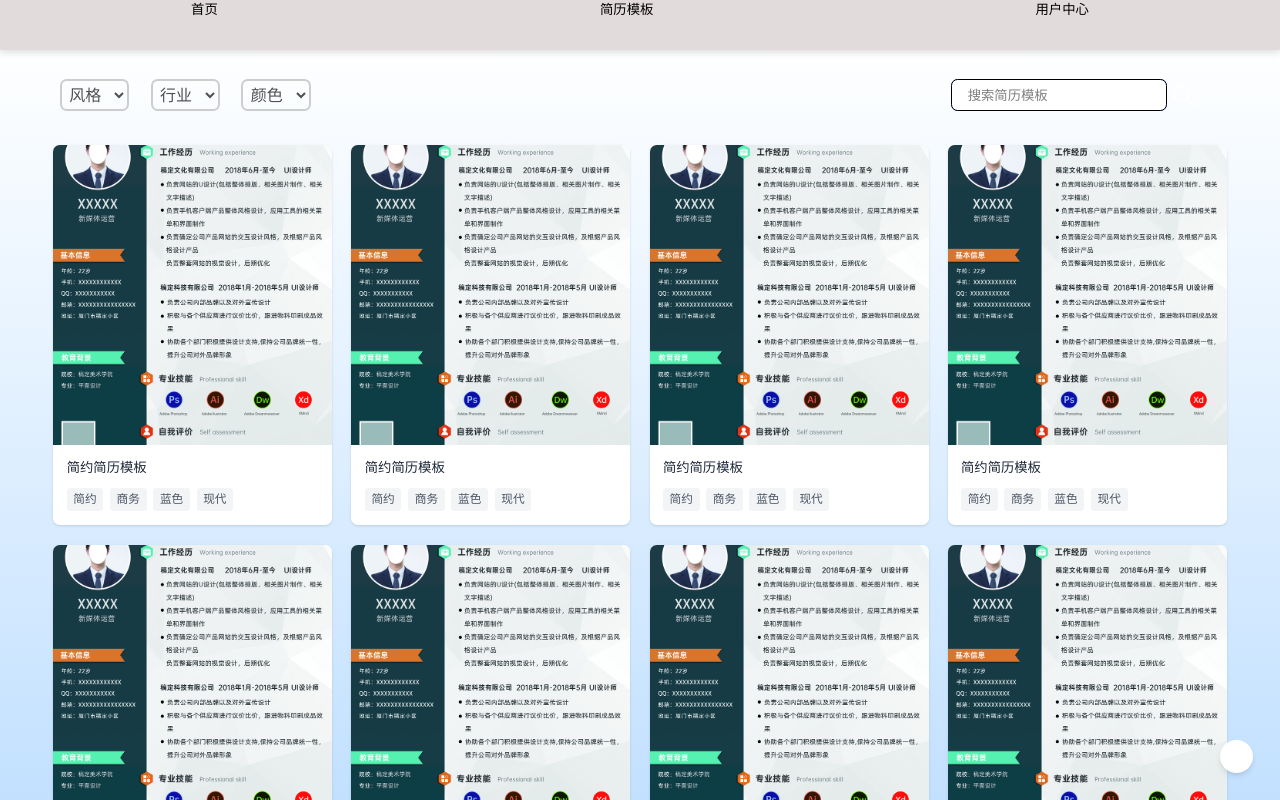
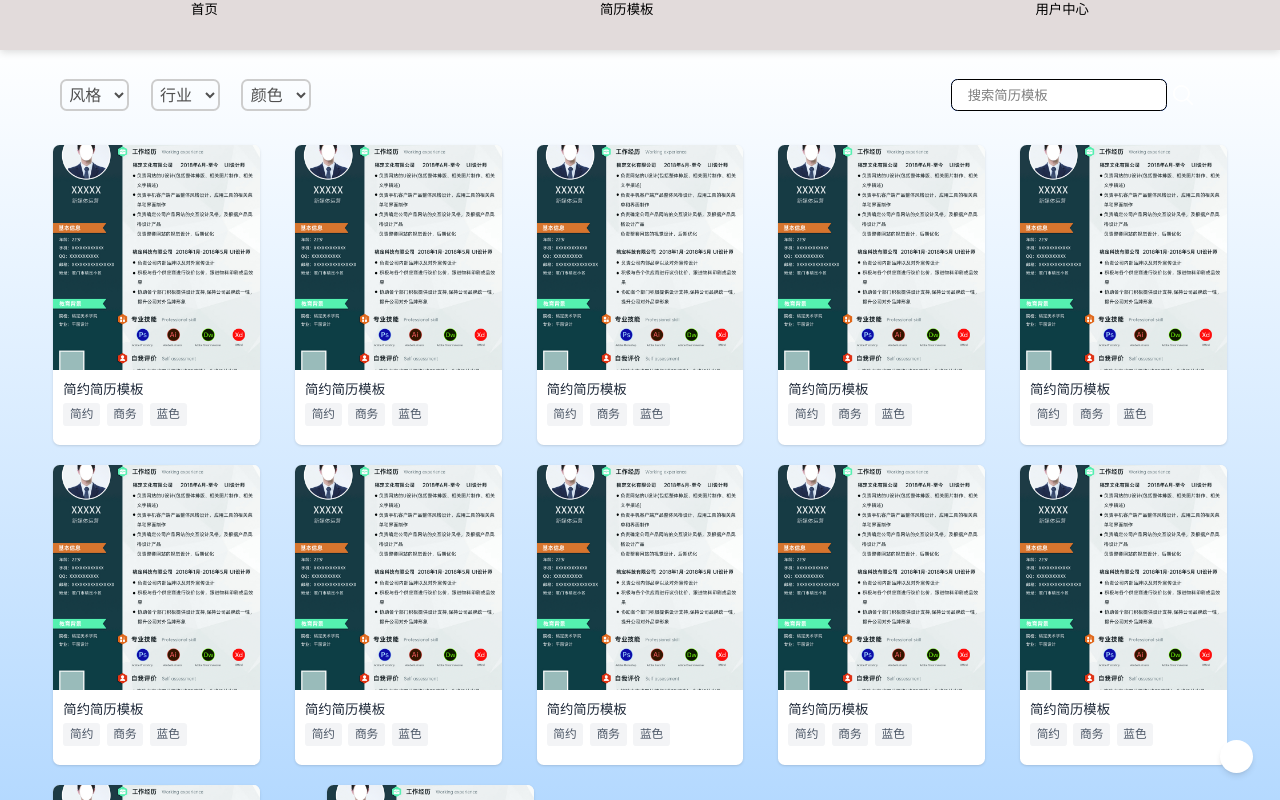
Before and after one commit to codepaintstudio/cp-resume, a Vue app: page /cv in a window 1280 px wide. Shown: the top 800 px of the page. Built offline with nearby package versions, Linux system fonts and the light colour scheme.

Commit message:
refactor(CvCard): 将简历模板卡片封装为独立组件

```diff
--- a/src/components/CvCard.vue
+++ b/src/components/CvCard.vue
@@ -1,12 +1,28 @@
 <script setup lang="ts">
+import imgCV from "@/assets/images/default-resume.png";
+import { defineProps } from "vue";
+
+defineProps({
+  customClass: {
+    type: String,
+    default: 'w-62 h-90'
+  }
+});
+
 </script>
 <template>
-  <div>CvCard</div>
+  <div :class="['bg-white rounded-lg shadow-sm hover:shadow-lg transition-shadow', customClass]">
+    <img :src="imgCV" class="w-full h-3/4 object-cover rounded-t-lg" :alt="`简历模板`">
+    <div class="p-3">
+      <div class="flex items-center justify-between">
+        <h3 class="text-gray-800 font-medium">简约简历模板</h3>
+      </div>
+      <div class="flex flex-wrap gap-2 mt-1 mb-2">
+        <span class="px-2 py-1 bg-gray-100 text-gray-600 text-sm rounded">简约</span>
+        <span class="px-2 py-1 bg-gray-100 text-gray-600 text-sm rounded">商务</span>
+        <span class="px-2 py-1 bg-gray-100 text-gray-600 text-sm rounded">蓝色</span>
+      </div>
+    </div>
+  </div>
 </template>
-<style scoped>
-div {
-  background-color: rgb(27, 190, 202);
-  width: 200px;
-  height: 300px;
-}
-</style>
+<style scoped></style>
--- a/src/views/CvTemplate/CvTemplate.vue
+++ b/src/views/CvTemplate/CvTemplate.vue
@@ -1,7 +1,7 @@
 <script lang="ts" setup>
 import { ref } from "vue";
-import imgCV from "@/assets/images/default-resume.png";
 import Menu from './components/CvTemplatePreview.vue';
+import CvCard from "@/components/CvCard.vue";
 
 // 控制菜单显示与隐藏的状态
 const showMenu = ref(false);
@@ -72,22 +72,7 @@ const scrollToTop = () => {
 
       <!-- 模板 -->
       <div class="flex justify-between flex-wrap gap-y-[1.5rem]">
-        <button v-for="i in 12" :key="i" @click="toggleMenu">
-          <div class="bg-white rounded-lg shadow-sm hover:shadow-lg transition-shadow w-[279px]">
-            <img :src="imgCV" class="w-full h-[300px] object-cover rounded-t-lg" :alt="`简历模板 ${i}`">
-            <div class="p-4">
-              <div class="flex items-center justify-between">
-                <h3 class="text-gray-800 font-medium">简约简历模板</h3>
-              </div>
-              <div class="flex flex-wrap gap-2 mt-3">
-                <span class="px-2 py-1 bg-gray-100 text-gray-600 text-sm rounded">简约</span>
-                <span class="px-2 py-1 bg-gray-100 text-gray-600 text-sm rounded">商务</span>
-                <span class="px-2 py-1 bg-gray-100 text-gray-600 text-sm rounded">蓝色</span>
-                <span class="px-2 py-1 bg-gray-100 text-gray-600 text-sm rounded">现代</span>
-              </div>
-            </div>
-          </div>
-        </button>
+        <CvCard v-for="i in 12" :key="i" @click="toggleMenu"></CvCard>
         <i class="w-[279px]"></i><i class="w-[279px]"></i><i class="w-[279px]"></i><i class="w-[279px]"></i><i
           class="w-[279px]"></i>
       </div>
--- a/src/views/CvTemplate/components/CvTemplatePreview.vue
+++ b/src/views/CvTemplate/components/CvTemplatePreview.vue
@@ -1,5 +1,6 @@
 <script setup lang="ts">
 import { defineProps, defineEmits } from "vue";
+import CvCard from "@/components/CvCard.vue";
 
 // 接收父组件传递的控制菜单显示状态的 props
 const props = defineProps({
@@ -63,11 +64,7 @@ const closeMenu = () => {
       <div class="mt-8">
         <h2 class="text-xl font-semibold mb-4">更多推荐相似</h2>
         <div class="grid grid-cols-2 md:grid-cols-4 lg:grid-cols-5 gap-4">
-          <div v-for="i in 10" :key="i" class="bg-white shadow-md rounded-lg p-4 w-[250px]">
-            <img src="@/assets/images/default-resume.png" alt="简历预览" class="w-full rounded-md" />
-            <h3 class="text-center text-sm font-semibold mt-2">个人简历</h3>
-            <p class="text-center text-xs text-gray-500">蓝色简约风格</p>
-          </div>
+          <CvCard v-for="i in 10" :key="i" custom-class="w-50 h-76"></CvCard>
         </div>
       </div>
 
```
